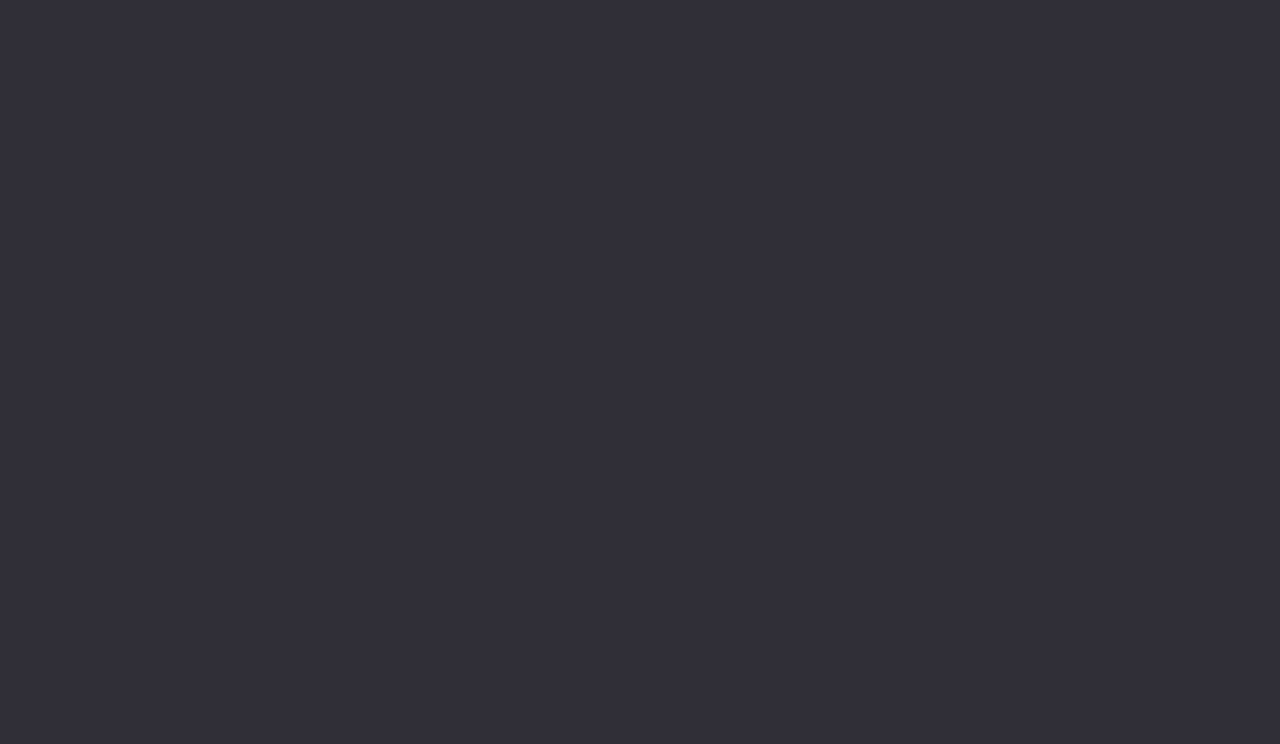
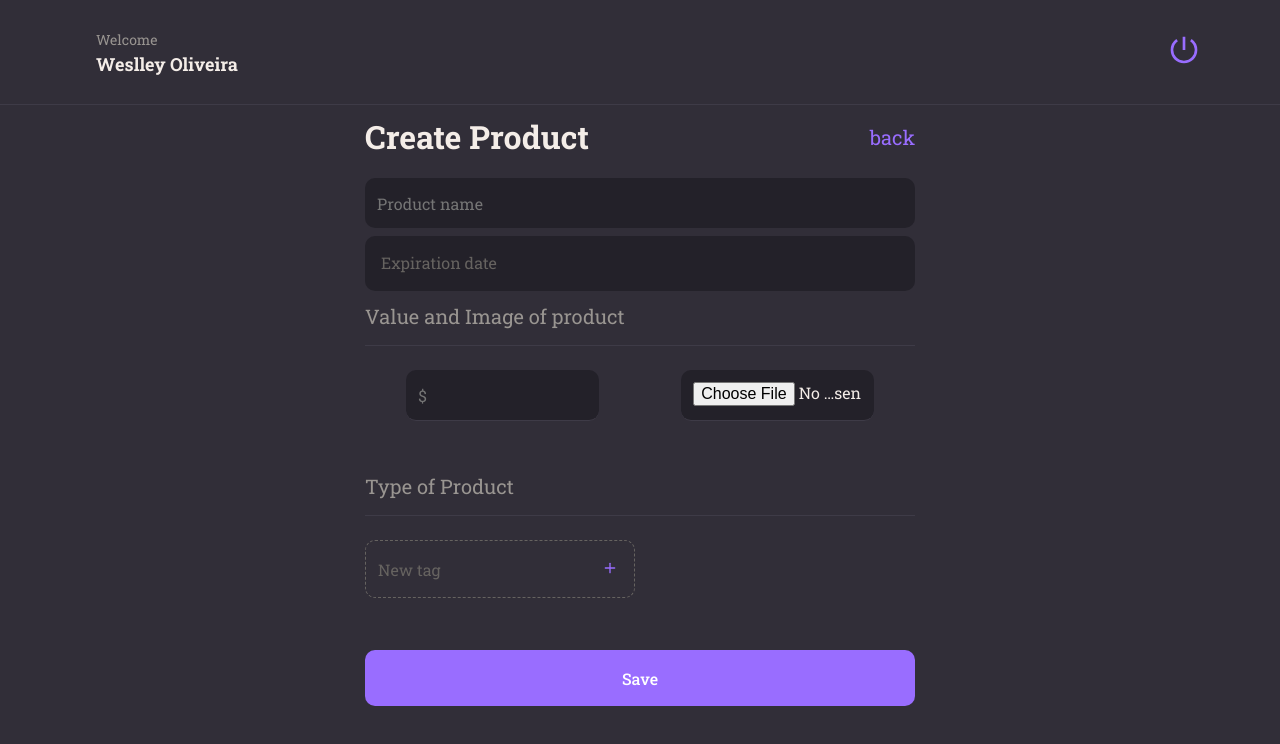
Before and after one commit to weslleyolli/Project_Web_Rest_Frontend, a React (Vite) app: page /new in a window 1280 px wide. Before the commit this address had no page. Shown: the top 744 px of the page. Built offline with nearby package versions, Linux system fonts and the light colour scheme.

Commit message:
test: change of create

```diff
--- /dev/null
+++ b/src/components/TagItem/index.jsx
@@ -0,0 +1,25 @@
+import { FiPlus, FiX} from "react-icons/fi"
+import { Container } from './styles'
+
+// eslint-disable-next-line react/prop-types
+export function TagItem({ isNew, value, onClick, ...rest }) {
+    return (
+        <Container isNew={isNew}>
+            <input
+                type="text"
+                value={value}
+                readOnly={!isNew}
+                {...rest}
+            />
+
+            <button
+                type="button"
+                onClick={onClick}
+                className={isNew ? 'button-add' : 'button-delete'}
+            >
+                {isNew ? <FiPlus /> : <FiX />}
+            </button>
+
+        </Container>
+    )
+}
--- /dev/null
+++ b/src/components/TagItem/styles.js
@@ -0,0 +1,45 @@
+import styled from "styled-components";
+
+export const Container = styled.div `
+    display: flex;
+    align-items: center;
+
+    background-color:${({ theme, isNew }) => isNew ? "transparent" : theme.COLORS.BACKGROUND_900} ;
+    color: ${({ theme }) => theme.COLORS.GRAY_300};
+
+    border: ${({ theme, isNew }) => isNew ? `1px dashed ${theme.COLORS.GRAY_300}`: 'none'};
+
+    margin-bottom: 8px;
+    border-radius: 10px;
+    padding-right: 16px;
+
+    > button {
+        border: none;
+        background: none;
+
+    }
+
+    .button-delete {
+        color: ${({ theme }) => theme.COLORS.RED};
+    }
+
+    .button-add {
+        color: ${({ theme }) => theme.COLORS.PURPLE};
+    }
+
+    > input {
+        height: 56px;
+        width: 100%;
+
+        padding: 12px;
+
+        color: ${({ theme }) => theme.COLORS.WHITE};
+        background: transparent;
+
+        border: none;
+
+        &::placeholder {
+            color: ${({ theme }) => theme.COLORS.GRAY_300}
+        }
+    }
+`
--- a/src/pages/Home/index.jsx
+++ b/src/pages/Home/index.jsx
@@ -15,7 +15,7 @@ export function Home() {
     const [search, setSearch] = useState("")
     const [tags, setTags] = useState([])
     const [tagsSelected, setTagsSelected] = useState([])
-    const [notes, setNotes] = useState([])
+    const [product, setProduct] = useState([])
 
     const navigate = useNavigate()
 
@@ -51,7 +51,7 @@ export function Home() {
     useEffect(() => {
         async function fetchNotes() {
             const response = await api.get(`/notes?title=${search}&type=${tagsSelected}`)
-            setNotes(response.data)
+            setProduct(response.data)
         }
 
         fetchNotes()
@@ -99,7 +99,7 @@ export function Home() {
                 <Section title="Products">
                     <ContainerProducts>
                         {
-                            notes.map(note => (
+                            product.map(note => (
                                 <Product
                                     key={String(note.id)}
                                     data={note}
--- a/src/pages/New/index.jsx
+++ b/src/pages/New/index.jsx
@@ -1,9 +1,12 @@
-import { Link } from "react-router-dom"
+import { useState } from "react"
+import { Link, useNavigate } from "react-router-dom"
+import { api } from "../../services/api"
 
 import { Button } from '../../components/Button'
 import { Header } from '../../components/Header'
 import { Input } from '../../components/Input'
 import { Textarea } from '../../components/Textarea'
+import { TagItem } from '../../components/TagItem'
 
 import { Section } from '../../components/Section'
 
@@ -12,6 +15,45 @@ import { Section } from '../../components/Section'
 import { Container, Form } from './styles'
 
 export function New() {
+    const [title, setTitle] = useState("")
+    const [Expiration, setExpiration] = useState("")
+    const [value, setValue] = useState("")
+
+    const [tags, setTags] = useState([])
+    const [newTag, setNewTag] = useState("")
+
+    const navigate = useNavigate()
+
+    function handleRemoveTags(deleted) {
+        setTags(prevState => prevState.filter(tag => tag !== deleted))
+    }
+
+    function handleAddTags() {
+        setTags(prevState => [...prevState, newTag])
+        setNewTag("")
+    }
+
+    async function handleNewNote() {
+        if (!title) {
+            return alert("Enter a title of note")
+        }
+        if (newTag) {
+            return alert("you left a tag in the field to add, but didn't add it")
+        }
+
+        await api.post('/notes', {
+            title,
+            Expiration,
+            value,
+            tags,
+        })
+
+        console.log(setTitle)
+
+        alert("Note Created")
+        navigate(-1)
+    }
+
     return (
         <Container>
             <Header />
@@ -23,36 +65,50 @@ export function New() {
                         <Link to="/">back</Link>
                     </header>
 
-                    <Input placeholder="Product name" />
-                    <Textarea placeholder="Expiration date" />
+                    <Input
+                        placeholder="Product name"
+                        onChange={e => setTitle(e.target.value)}
+                    />
+                    <Textarea
+                        placeholder="Expiration date"
+                        onChange={e => setExpiration(e.target.value)}
+
+                    />
 
                     <div >
                         <h2>Value and Image of product</h2>
                         <div></div>
                         <article>
-                            <Input placeholder="$" />
+                            <Input
+                                placeholder="$"
+                                onChange={e => setValue(e.target.value)}
+                            />
                             <Input type="file" />
                         </article>
                     </div>
 
                     <Section title="Type of Product">
-                        <div>
-                            <article className='tags'>
-                                <label htmlFor="drink">Drink</label>
-                                <input type="checkbox" name="drink" />
-                            </article>
-                            <article className='tags'>
-                                <label htmlFor="drink">Butchers</label>
-                                <input type="checkbox" name="drink" />
-                            </article>
-                            <article className='tags'>
-                                <label htmlFor="drink">Fruits</label>
-                                <input type="checkbox" name="drink" />
-                            </article>
+                        <div className='tags'>
+                            {
+                                tags.map((tag, index) => (
+                                    <TagItem
+                                        key={String(index)}
+                                        value={tag}
+                                        onClick={() => handleRemoveTags(tag)}
+                                    />
+                                ))
+                            }
+                            <TagItem
+                                isNew
+                                placeholder="New tag"
+                                onChange={e => setNewTag(e.target.value)}
+                                value={newTag}
+                                onClick={handleAddTags}
+                            />
                         </div>
                     </Section>
 
-                    <Button title='Save' />
+                    <Button title='Save' onClick={handleNewNote} />
                 </Form>
             </main>
         </Container>
--- a/src/routes/index.jsx
+++ b/src/routes/index.jsx
@@ -9,7 +9,7 @@ export function Routes() {
     const { user } = useAuth()
     return (
         <BrowserRouter>
-            {user ? <AppRoutes/> : <AuthRoutes />}
+            {<AppRoutes/>}
         </BrowserRouter>
     )
 }
```
